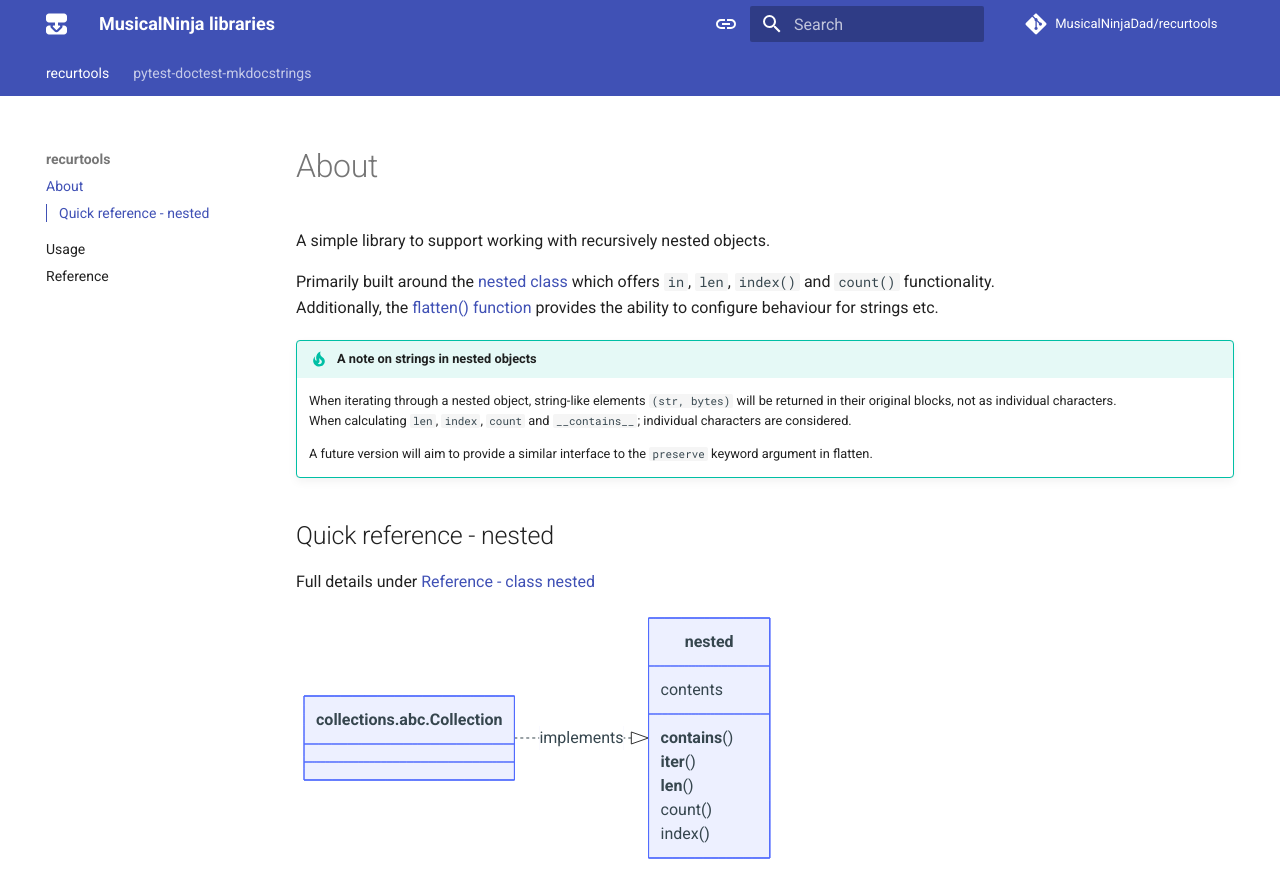
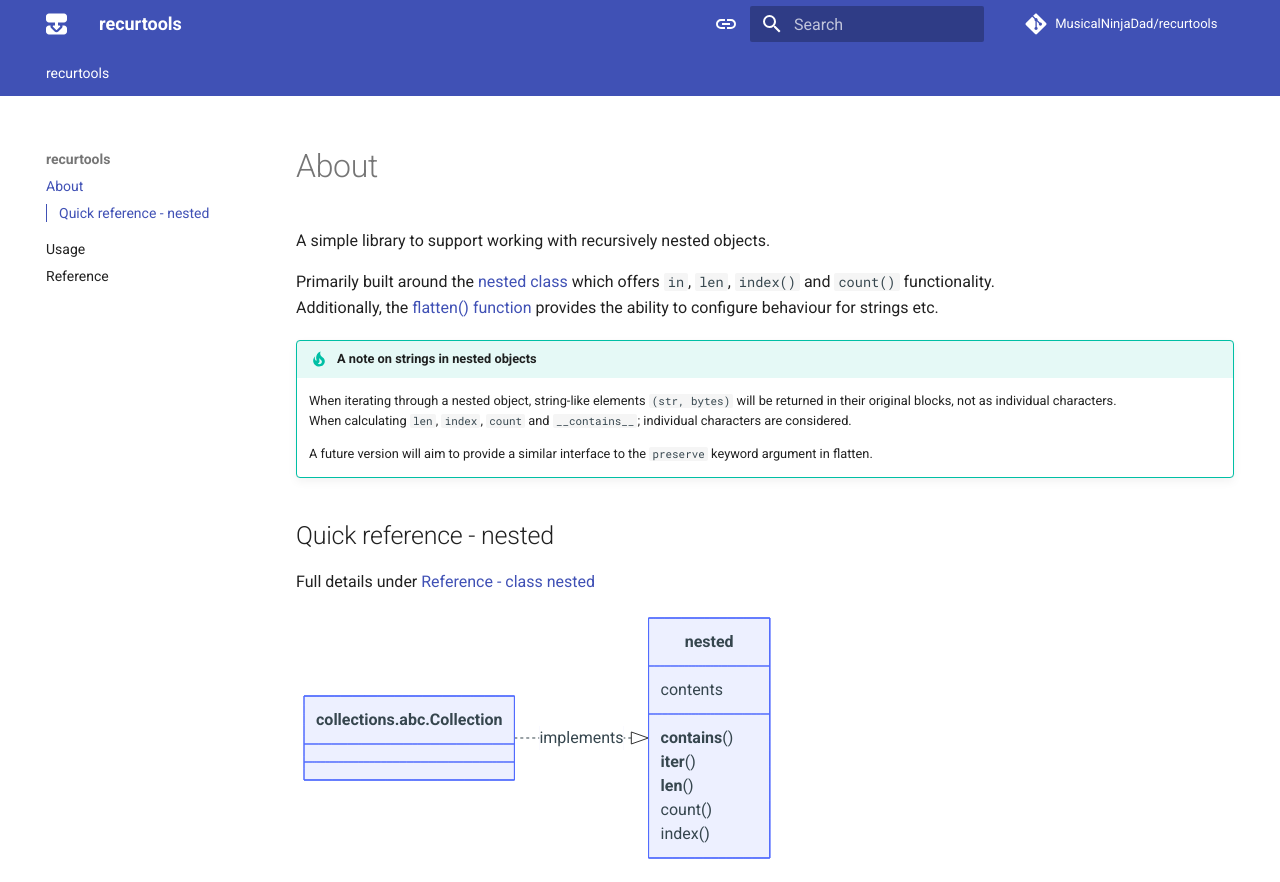
Before and after one commit to MusicalNinjaDad/recurtools, an MkDocs documentation site: the page built from docs/index.md, in a window 1280 px wide and 1055 px high, cut to the strip 0-882 px from the top of the window. Built offline with MkDocs 1.6.1 and Material for MkDocs 9.7.7, drawn with Linux system fonts in a browser that asks for light colours; comment, search, counter and statistics services are not loaded.

Commit message:
docs just recurtools

```diff
--- a/mkdocs.yml
+++ b/mkdocs.yml
@@ -1,4 +1,4 @@
-site_name: "MusicalNinja libraries"
+site_name: "recurtools"
 repo_url: https://github.com/MusicalNinjaDad/recurtools
 repo_name: MusicalNinjaDad/recurtools
 
@@ -64,5 +64,3 @@ nav:
   - index.md
   - usage.md
   - reference.md
-- pytest-doctest-mkdocstrings:
-  - https://musicalninjadad.github.io/pytest-doctest-mkdocstrings
```
